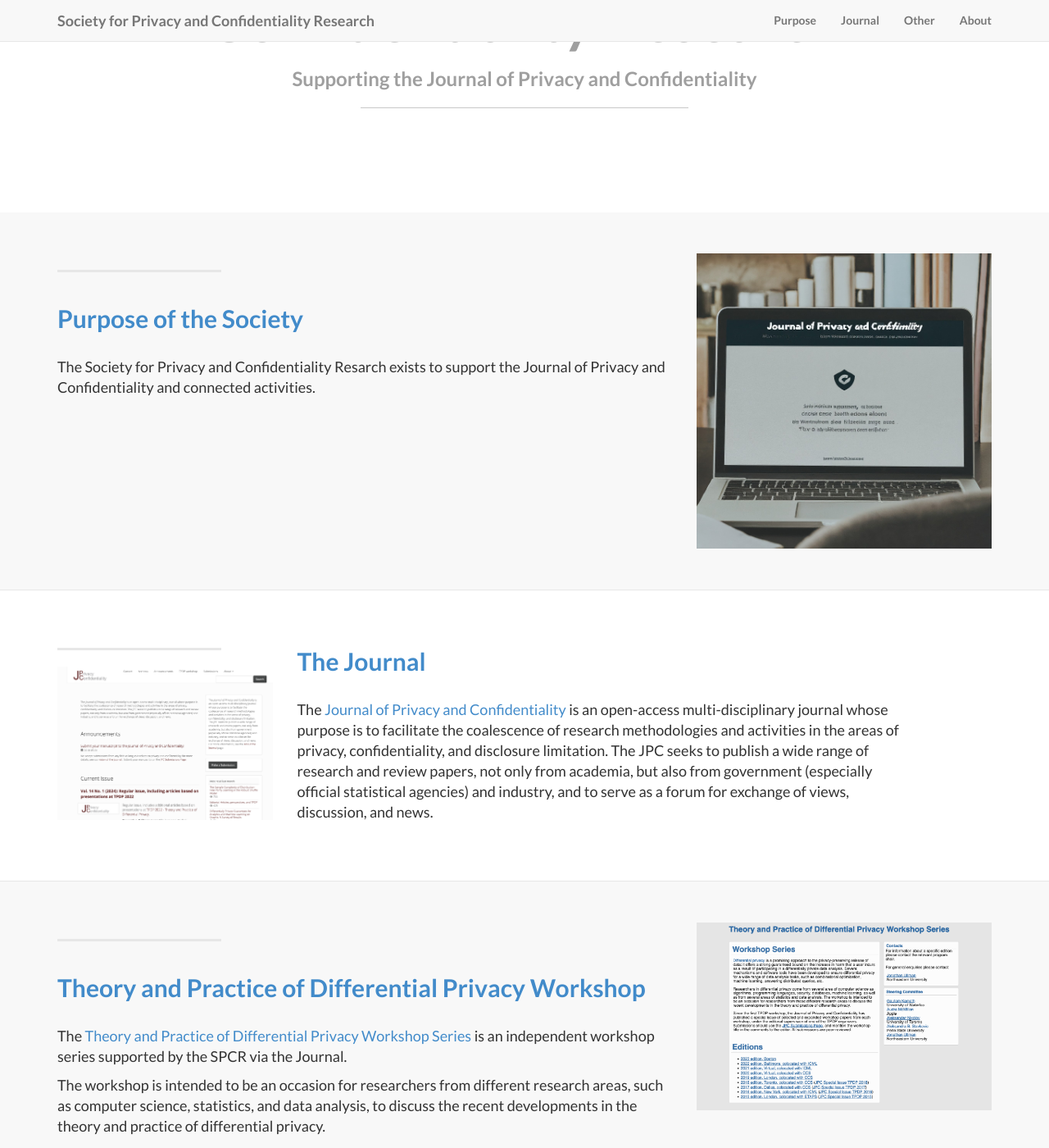
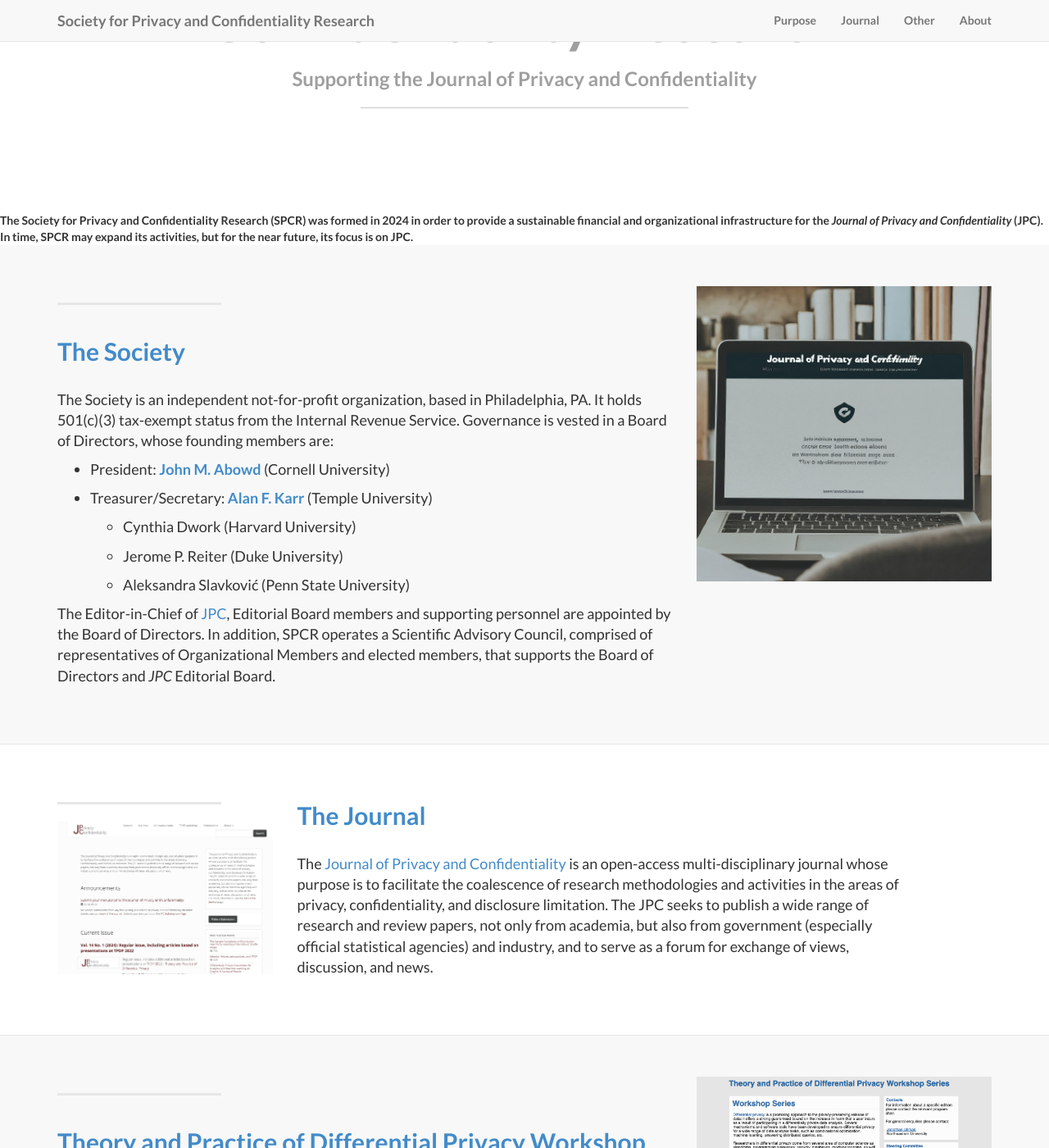
Before and after one commit to journalprivacyconfidentiality/socprivconfresearch.org, a Jekyll site: the page built from index.html, in a window 1280 px wide and 1400 px high, scrolled down 330 px. Shown: the whole window at 82% size. Built offline with Jekyll 4.4.1, drawn with Linux system fonts in a browser that asks for light colours; some of the changed text lies outside the part shown.

Commit message:
Testing new layout

```diff
--- a/_config.yml
+++ b/_config.yml
@@ -7,7 +7,7 @@
 email: spcr@journalprivacyconfidentiality.org
 author: SPCR
 description: > # "Write an awesome description for your new site here.
-  The Society for Privacy and Confidentiality Resarch exists to support the Journal of Privacy and Confidentiality and connected activties.
+  The Society for Privacy and Confidentiality Research (SPCR) was formed in 2024 in order to provide a sustainable financial and organizational infrastructure for the <em>Journal of Privacy and Confidentiality</em> (JPC). In time, SPCR may expand its activities, but for the near future, its focus is on JPC.
 copyright: 'Copyright &copy; 2024 Society for Privacy and Confidentiality Research. All Rights Reserved.'
 credits: 'Credits: Landing Page is a free to use, open source Bootstrap theme created from <a href="https://github.com/swcool">swcool</a>.'
 logo: /img/Logo_5_smaller.png
@@ -72,3 +72,6 @@
   pages:
     output: true
     permalink: /:name
+  news:
+    output: true
+    permalink: /:name
--- /dev/null
+++ b/_includes/news.html
@@ -0,0 +1,55 @@
+<section id="news">
+<!-- Page Content -->
+{% for post in site.news  %}
+  {% capture thecycle %}{% cycle 'odd', 'even' %}{% endcapture %}
+    {% if thecycle == 'odd' %}
+    <div class="content-section-a">
+
+        <div class="container">
+
+            <div class="row">
+                <div class="col-lg-8">
+                    <hr class="section-heading-spacer">
+                    <div class="clearfix"></div>
+                    <a id="news-{{ post.date }}" class="anchor-element" aria-label="Permalink: {{ post.title }}" >
+                    <h2 class="section-heading">{{ post.title }}</h2></a>
+                    <div class="lead">{{ post.content }}</div>
+                </div>
+                <div class="col-lg-4">
+                    {% if post.img %}<img class="img-responsive" src="img/{{ post.img }}" alt="">{% endif %}
+                </div>
+            </div>
+
+        </div>
+        <!-- /.container -->
+
+    </div>
+    <!-- /.content-section-a -->
+    {% else %}
+
+    <div class="content-section-b">
+
+        <div class="container">
+
+            <div class="row">
+                <div class="col-lg-3">
+                    <hr class="section-heading-spacer">
+                    <div class="clearfix"></div>
+                    {% if post.img %}<img class="img-responsive" src="img/{{ post.img }}" alt="">{% endif %}
+                  </div>
+                <div class="col-lg-8">
+                    <a id="news-{{ post.date }}" class="anchor-element" aria-label="Permalink: {{ post.title }}" >
+                        <h2 class="section-heading">{{ post.title }}</h2></a>
+                    <div class="lead">{{ post.content }}</div>
+                </div>
+
+            </div>
+
+        </div>
+        <!-- /.container -->
+
+    </div>
+    <!-- /.content-section-b -->
+    {% endif %}
+{% endfor %}
+</section>
--- /dev/null
+++ b/_layouts/frontpage.html
@@ -0,0 +1,17 @@
+<!DOCTYPE html>
+<html>
+	{% include head.html %}
+
+	<body>
+		{% include header.html %}
+
+        {{ site.description }}
+
+		{% include page_content.html %}
+
+		{% include news.html %}
+
+		{% include footer.html %}
+		{% include js.html %}
+	</body>
+</html>
--- a/index.html
+++ b/index.html
@@ -1,5 +1,5 @@
 ---
-layout: default
+layout: frontpage
 title: Society for Privacy and Confidentiality Research
 subTitle: Supporting the Journal of Privacy and Confidentiality
 ---
```
Also changed, not shown: _news/2025-01-05-charges.markdown (added, +9 -0 lines), _posts/2024-01-01-info.markdown (deleted, +0 -19 lines), _posts/2024-01-05-purpose.markdown (deleted, +0 -8 lines), _posts/2025-01-05-society.markdown (added, +18 -0 lines), _posts/2025-01-02-tpdp.markdown (renamed from _posts/2024-01-02-tpdp.markdown), _posts/2025-01-04-journal.markdown (renamed from _posts/2024-01-04-journal.markdown).
